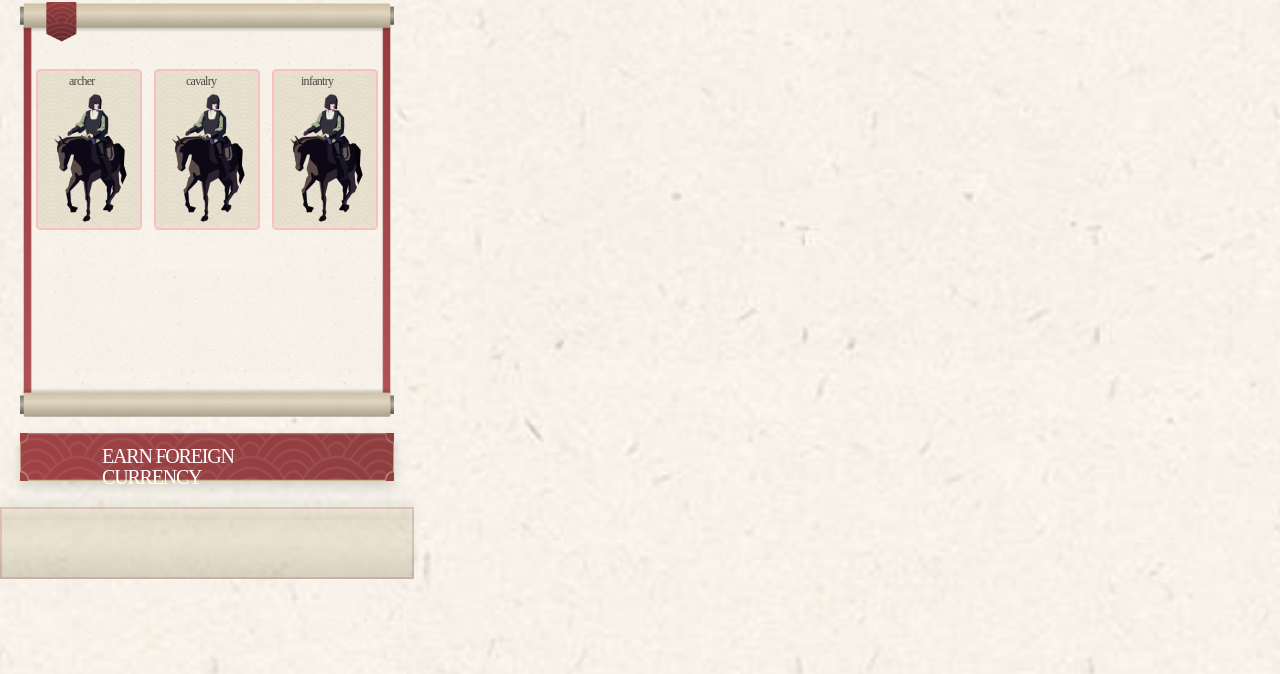
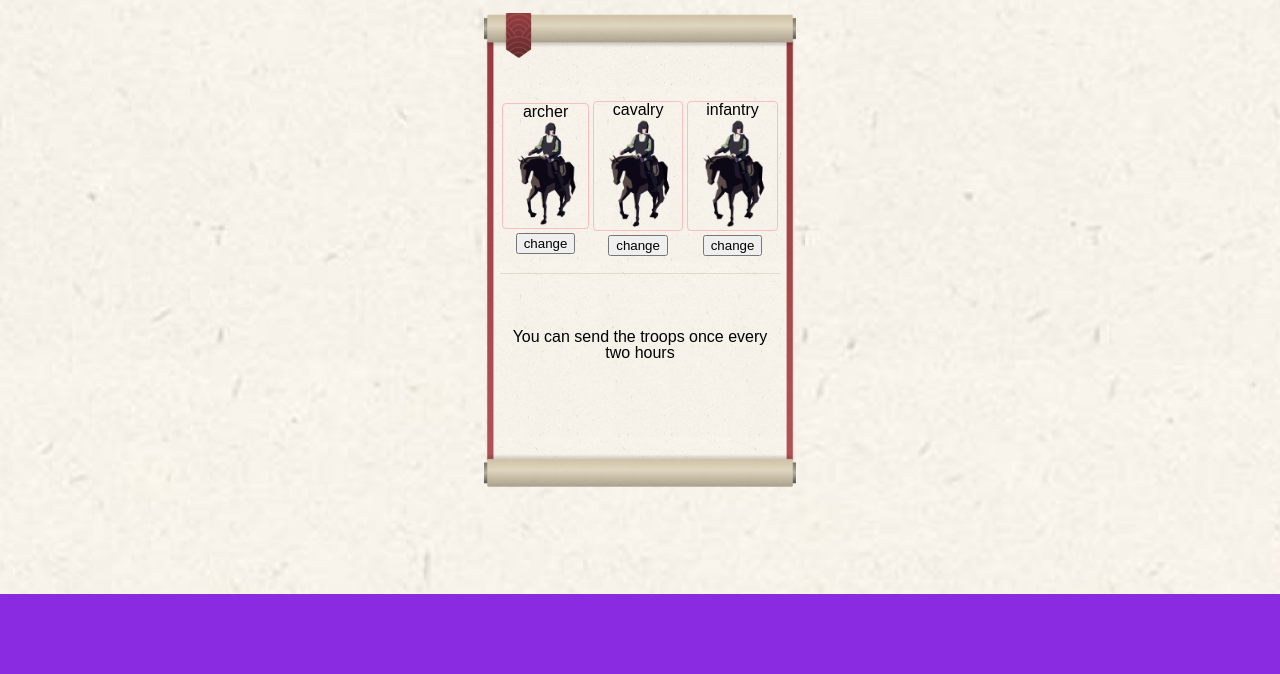
Before and after one commit to lifeissea/Metaversewar_Web, a plain HTML site: page frame1.html in a window 1280 px wide. Shown: the part 126-800 px from the top of the page. Drawn offline with Linux system fonts and the light colour scheme.

Commit message:
fix_frame1

```diff
--- a/css/components.css
+++ b/css/components.css
@@ -1,5 +1,5 @@
 .top-section {
-  height: 14%;
+  height: 10%;
   min-width: 390px;
   max-width: 1024px;
   display: flex;
@@ -19,8 +19,16 @@
 }
 
 .h1__top {
+  width: 312px;
   font-size: 1.5rem;
   font-weight: 600;
-  margin-left: -30%;
   margin-bottom: -20%;
 }
+
+.nav {
+  position: fixed;
+  bottom: 0;
+  background-color: blueviolet;
+  height: 10%;
+  width: 100%;
+}
--- a/css/page/frame1.css
+++ b/css/page/frame1.css
@@ -1,239 +1,42 @@
-.send_troops {
+.middle-section__frame1 {
   position: absolute;
-  width: 114px;
-  height: 56px;
-  left: 20px;
-  top: 52px;
-
-  font-family: "Copperplate";
-  font-style: normal;
-  font-weight: 400;
-  font-size: 36px;
-  line-height: 28px;
-  /* or 78% */
-
-  letter-spacing: -0.06em;
-
-  color: #000000;
+  display: flex;
+  flex-direction: column;
+  justify-content: center;
+  width: 100%;
+  height: 100%;
+  margin: 2rem;
 }
 
-.nation_select_box {
-  /* Group 163808 */
-  position: absolute;
-  width: 374px;
-  height: 415px;
-  left: 20px;
-  top: 128px;
+.middle-section__frame1__ul {
+  height: 40%;
+  display: flex;
+  justify-content: space-between;
+  align-items: center;
+  padding: 0 1rem;
 }
 
-/* Rectangle 9 */
-
-.Rectangle9 {
-  box-sizing: border-box;
-
-  position: absolute;
-  width: 106px;
-  height: 161px;
-  left: 36px;
-  top: 195px;
-
-  background: #eae2d0;
-  border: 1px solid #fbbec1;
-  border-radius: 4px;
+.middle-section__frame1__box1 {
+  margin: 0.5rem 0.2rem;
+  display: flex;
+  flex-direction: column;
+  justify-content: center;
+  align-items: center;
 }
 
-/* archer */
-
-.archer_text {
-  position: absolute;
-  width: 40px;
-  height: 12px;
-  left: 69px;
-  top: 201px;
-
-  font-family: "Copperplate";
-  font-style: normal;
-  font-weight: 300;
-  font-size: 12px;
-  line-height: 12px;
-  /* identical to box height, or 100% */
-
-  display: flex;
-  align-items: center;
-  text-align: center;
-  letter-spacing: -0.06em;
-
-  color: #4b4841;
+.middle-seciton__frame1__sol1 {
+  height: 80%;
+  width: 100%;
+  border: solid #fbbec1 1px;
+  border-radius: 0.25rem;
+  margin-bottom: 0.25rem;
 }
 
-/* Scroll Group 5 1 */
-
-.ScrollGroup5_1 {
-  position: absolute;
-  width: 106px;
-  height: 131px;
-  left: 36px;
-  top: 217px;
+.middle-seciton__frame1__comment {
+  height: 30%;
+  margin: 0 1rem;
+  display: flex;
+  text-align: center;
+  align-items: center;
+  border-top: 0.1rem solid #e3dbc9;
 }
-
-.Rectangle10 {
-  box-sizing: border-box;
-
-  position: absolute;
-  width: 106px;
-  height: 161px;
-  left: 154px;
-  top: 195px;
-
-  background: #eae2d0;
-  border: 1px solid #fbbec1;
-  border-radius: 4px;
-}
-
-.cavalry_text {
-  position: absolute;
-  width: 42px;
-  height: 12px;
-  left: 186px;
-  top: 201px;
-
-  font-family: "Copperplate";
-  font-style: normal;
-  font-weight: 300;
-  font-size: 12px;
-  line-height: 12px;
-  /* identical to box height, or 100% */
-
-  display: flex;
-  align-items: center;
-  text-align: center;
-  letter-spacing: -0.06em;
-
-  color: #4b4841;
-}
-
-.ScrollGroup5_2 {
-  position: absolute;
-  width: 106px;
-  height: 131px;
-  left: 154px;
-  top: 217px;
-}
-
-.Rectangle11 {
-  box-sizing: border-box;
-
-  position: absolute;
-  width: 106px;
-  height: 161px;
-  left: 272px;
-  top: 195px;
-
-  background: #eae2d0;
-  border: 1px solid #fbbec1;
-  border-radius: 4px;
-}
-
-.infantry_text {
-  position: absolute;
-  width: 48px;
-  height: 12px;
-  left: 301px;
-  top: 201px;
-
-  font-family: "Copperplate";
-  font-style: normal;
-  font-weight: 300;
-  font-size: 12px;
-  line-height: 12px;
-  /* identical to box height, or 100% */
-
-  display: flex;
-  align-items: center;
-  text-align: center;
-  letter-spacing: -0.06em;
-
-  color: #4b4841;
-}
-
-.ScrollGroup5_3 {
-  position: absolute;
-  width: 106px;
-  height: 131px;
-  left: 272px;
-  top: 217px;
-}
-
-.group1 {
-  position: absolute;
-  width: 98px;
-  height: 24px;
-  left: 158px;
-  top: 372px;
-
-  background: #d2c7af;
-}
-
-.Subtract {
-  box-sizing: border-box;
-
-  position: absolute;
-  width: 374px;
-  height: 48px;
-  left: 20px;
-  top: 559px;
-
-  background: linear-gradient(90.94deg, #9f4145 0%, #903d40 100%);
-  /* Small */
-
-  box-shadow: 0px 6px 12px rgba(0, 0, 0, 0.15);
-}
-
-.earn_foreign_currency_text {
-  position: absolute;
-  width: 211px;
-  height: 21px;
-  left: 102px;
-  top: 572px;
-
-  font-family: "Copperplate";
-  font-style: normal;
-  font-weight: 400;
-  font-size: 20px;
-  line-height: 21px;
-
-  /* identical to box height */
-
-  letter-spacing: -0.06em;
-
-  color: #ffffff;
-}
-
-.Rectangle18 {
-  position: absolute;
-  width: 414px;
-  height: 72px;
-  left: 0px;
-  top: 633px;
-
-  background: linear-gradient(
-    180deg,
-    rgba(210, 199, 175, 0.2) 0%,
-    rgba(229, 222, 204, 0.2) 39.58%,
-    rgba(173, 165, 148, 0.2) 100%
-  );
-  box-shadow: 0px -8px 8px rgba(0, 0, 0, 0.05);
-}
-
-.Rectangle19 {
-  box-sizing: border-box;
-
-  position: absolute;
-  width: 414px;
-  height: 72px;
-  left: 0px;
-  top: 633px;
-
-  mix-blend-mode: multiply;
-  border: 1px solid #e9d2d3;
-}
--- /dev/null
+++ b/css/page/frame17.css
@@ -0,0 +1,7 @@
+.nation_select_box_17 {
+  position: absolute;
+  width: 374px;
+  height: 295px;
+  left: 20px;
+  top: 128px;
+}
--- a/frame1.html
+++ b/frame1.html
@@ -3,31 +3,52 @@
   <head>
     <meta charset="UTF-8" />
     <meta http-equiv="X-UA-Compatible" content="IE=edge" />
-    <meta name="viewport" content="width=device-width, initial-scale=1.0" />
-    <title>Metaversewar_EP1_1</title>
+    <meta
+      content="width=device-width, initial-scale=1.0, maximum-scale=1, minimum-scale=1"
+      name="viewport"
+    />
+    <title>Metaversewar_EP1</title>
     <link rel="stylesheet" href="style.css" />
   </head>
   <body>
     <div class="login-page">
-      <div class="top-section"></div>
-      <div class="middle-section"></div>
-      <h1 class="send_troops">SEND TROOPS</h1>
-      <img class="nation_select_box" src="img/nation_select_box.png" alt="" />
-      <img class="Rectangle9" src="img/Rectangle 9.png" alt="" />
-      <span class="archer_text">archer</span>
-      <img class="ScrollGroup5_1" src="img/Scroll Group 5 1.png" alt="" />
-      <img class="Rectangle10" src="img/Rectangle 9.png" alt="" />
-      <span class="cavalry_text">cavalry</span>
-      <img class="ScrollGroup5_2" src="img/Scroll Group 5 1.png" alt="" />
-      <img class="Rectangle11" src="img/Rectangle 9.png" alt="" />
-      <span class="infantry_text">infantry</span>
-      <img class="ScrollGroup5_3" src="img/Scroll Group 5 1.png" alt="" />
-      <img class="group1" src="img/Rectangle 1.png" alt="" />
-      <img class="Subtract" src="img/Subtract.png" alt="" />
-      <span class="earn_foreign_currency_text">EARN FOREIGN CURRENCY</span>
-      <img class="Rectangle18" src="img/Rectangle 18.png" alt="" />
-      <img class="Rectangle19" src="img/Rectangle 19.png" alt="" />
+      <div class="top-section">
+        <h1 class="h1__top">SEND TROOPS</h1>
+      </div>
+      <div class="middle-section">
+        <div class="middle-section__nation__box">
+          <img src="img/nation_select_box.png" alt="" />
+          <div class="middle-section__frame1">
+            <ul class="middle-section__frame1__ul">
+              <li class="middle-section__frame1__box1">
+                <div class="middle-seciton__frame1__sol1">
+                  <span class="sol__class">archer</span>
+                  <img src="img/solider/archer.png" alt="" />
+                </div>
+                <button>change</button>
+              </li>
+              <li class="middle-section__frame1__box1">
+                <div class="middle-seciton__frame1__sol1">
+                  <span class="sol__class">cavalry</span>
+                  <img src="img/solider/cavarly.png" alt="" />
+                </div>
+                <button>change</button>
+              </li>
+              <li class="middle-section__frame1__box1">
+                <div class="middle-seciton__frame1__sol1">
+                  <span class="sol__class">infantry</span>
+                  <img src="img/solider/infantry.png" alt="" />
+                </div>
+                <button>change</button>
+              </li>
+            </ul>
+            <div class="middle-seciton__frame1__comment">
+              <span>You can send the troops once every two hours</span>
+            </div>
+          </div>
+        </div>
+      </div>
+      <div class="nav"></div>
     </div>
-    <script src="app.js"></script>
   </body>
 </html>
--- a/style.css
+++ b/style.css
@@ -10,6 +10,7 @@
 @import "css/page/login.css";
 @import "css/page/main.css";
 @import "css/page/frame1.css";
+@import "css/page/frame17.css";
 
 body {
   display: flex;
@@ -18,5 +19,5 @@ body {
   background-image: url("img/background.png");
   background-position: center;
   background-size: cover;
-  font-family: "Poppins", sans-serif;
+  font-family: pretendard, sans-serif;
 }
```
Also changed, not shown: frame17.html (added, +39 -0 lines), img/comment_box.png (renamed from img/box.png), img/sol_background.png (renamed from img/Rectangle 9.png), img/solider/archer.png (renamed from img/Scroll Group 5 1.png), img/solider/cavarly.png (added), img/solider/infantry.png (added), 3 other files.
